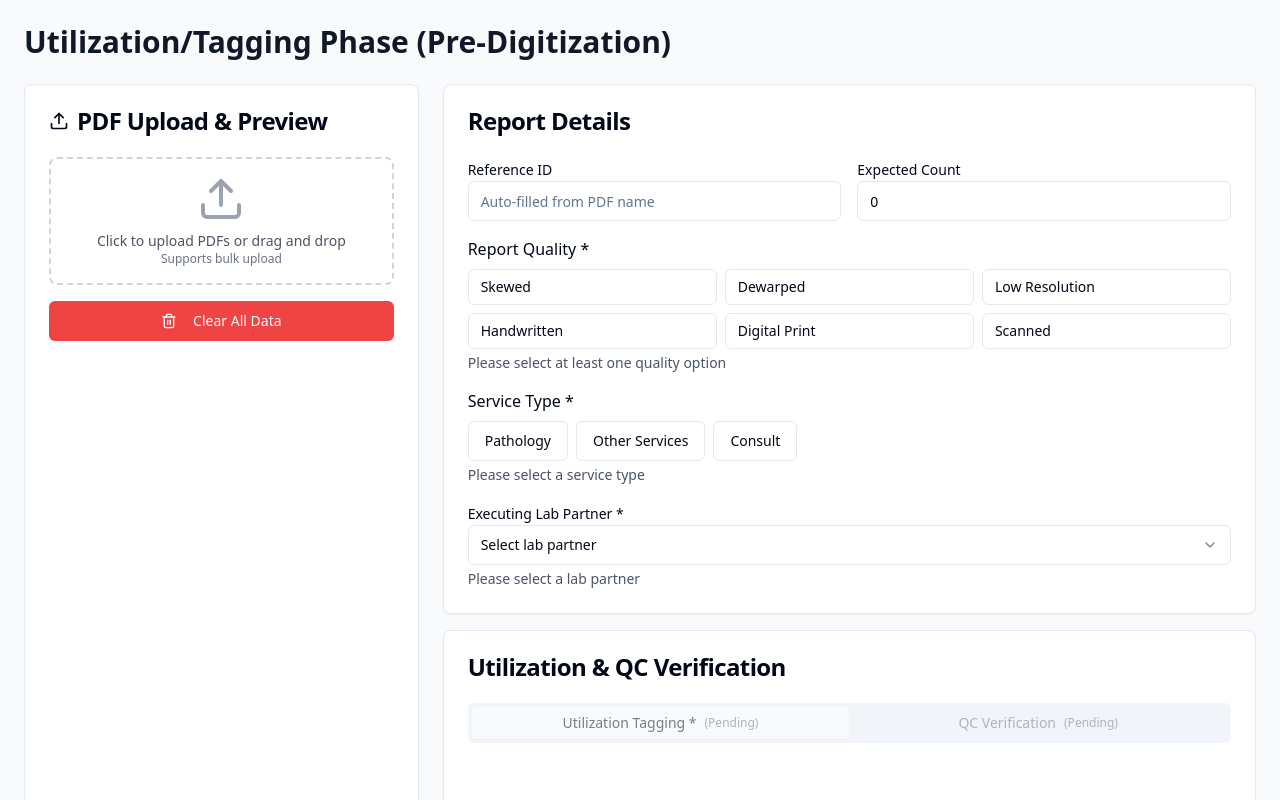
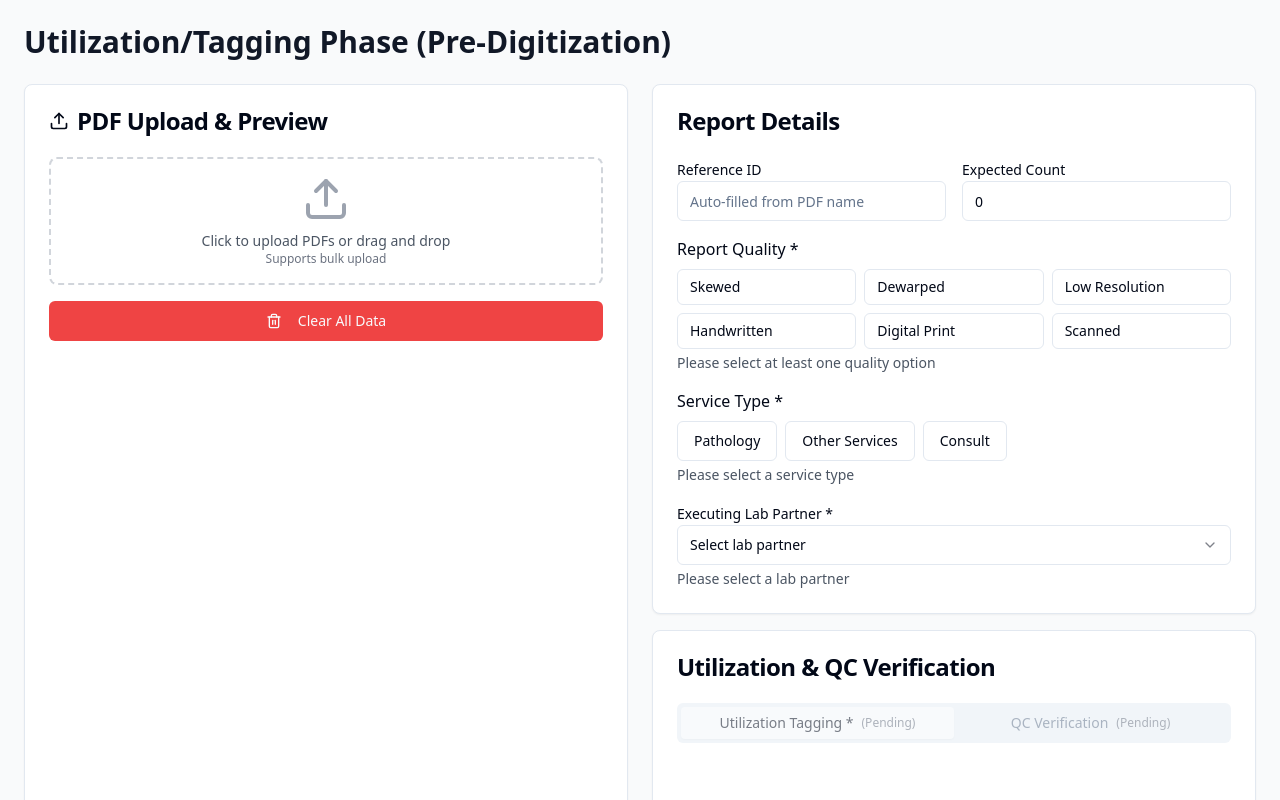
Before and after one commit to anupriyasudhir123/pdf-scribe-tagger-ui, a React (Vite) app: page /utilization in a window 1280 px wide. Shown: the top 800 px of the page. Built offline with nearby package versions, Linux system fonts and the light colour scheme.

Commit message:
Fix: Set left and right side to 50:50 width
Adjusted the layout to ensure the left and right sides of the UI have equal width.

```diff
--- a/src/pages/Utilization.tsx
+++ b/src/pages/Utilization.tsx
@@ -1,4 +1,3 @@
-
 import React, { useState, useCallback } from 'react';
 import { Card, CardContent, CardHeader, CardTitle } from '@/components/ui/card';
 import { Input } from '@/components/ui/input';
@@ -499,7 +498,7 @@ const Utilization = () => {
           <h1 className="text-3xl font-bold text-gray-900 mb-4">Utilization/Tagging Phase (Pre-Digitization)</h1>
         </div>
 
-        <div className="grid lg:grid-cols-3 gap-6 h-[calc(100vh-200px)]">
+        <div className="grid lg:grid-cols-2 gap-6 h-[calc(100vh-200px)]">
           {/* Left Side - PDF Upload and Preview */}
           <div className="lg:col-span-1">
             <Card className="h-full flex flex-col">
@@ -687,7 +686,7 @@ const Utilization = () => {
           </div>
 
           {/* Right Side - Form Fields and Utilization */}
-          <div className="lg:col-span-2 flex flex-col gap-4">
+          <div className="lg:col-span-1 flex flex-col gap-4">
             {/* Top Right - Form Fields */}
             <Card>
               <CardHeader>
```
